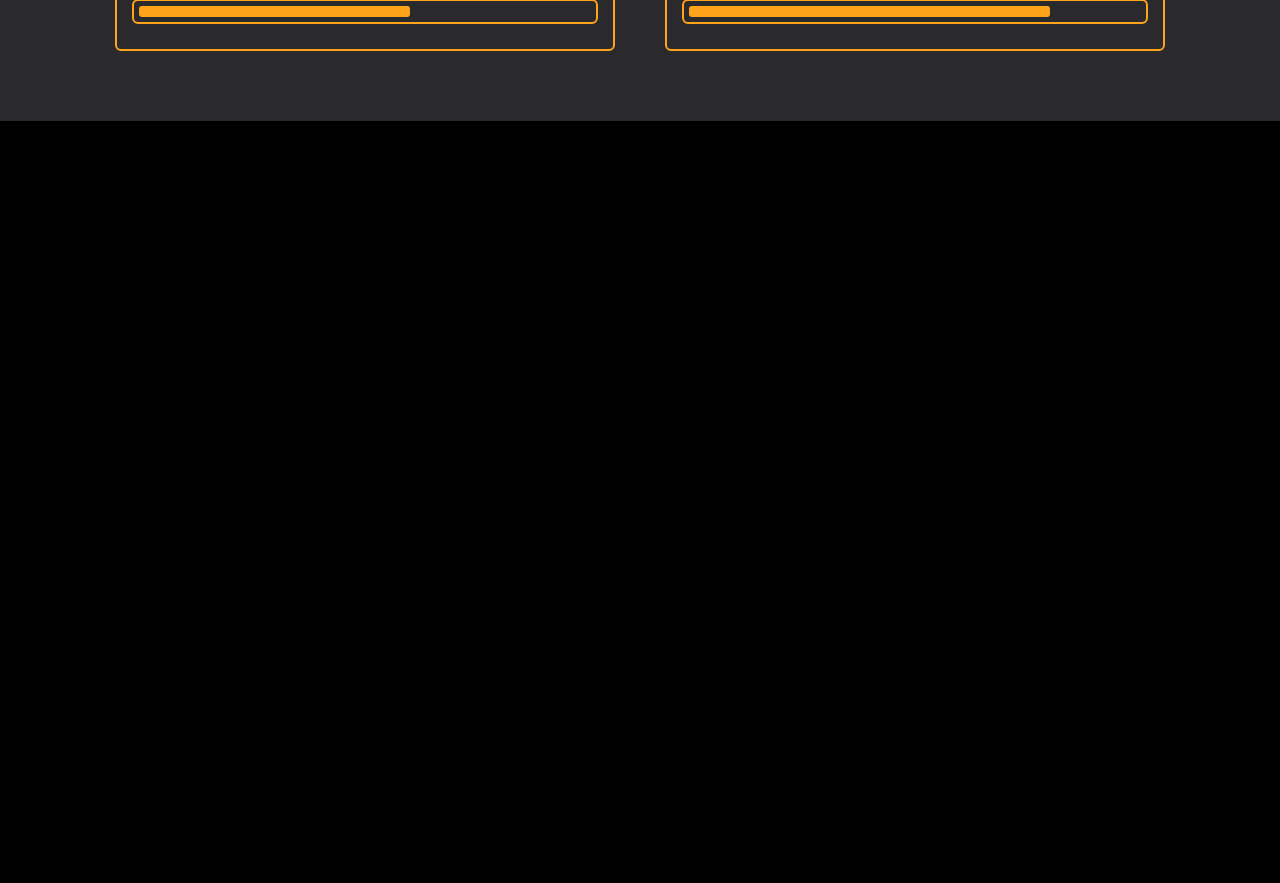
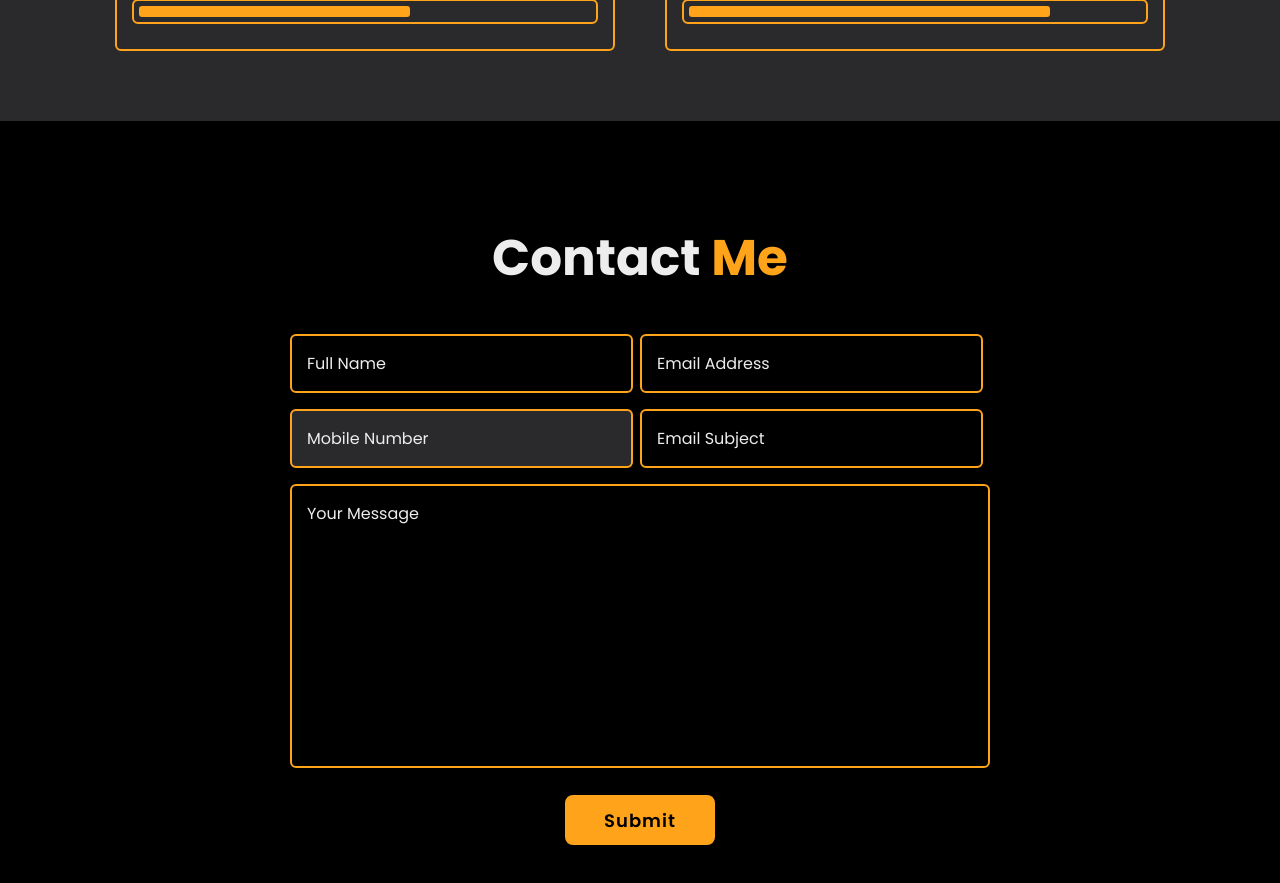
Before and after one commit to AlexanderHanziuk/pet_angular_strapi, an Angular app: page / in a window 1280 px wide. Shown: the part 4280-5163 px from the top of the page. Before the commit the page ends 4401 px from the top, so only its background shows below. Built offline with nearby package versions, Linux system fonts and the light colour scheme.

Commit message:
create contact component

```diff
--- a/src/app/app.component.html
+++ b/src/app/app.component.html
@@ -3,3 +3,4 @@
 <app-about></app-about>
 <app-education></app-education>
 <app-skills></app-skills>
+<app-contact></app-contact>
--- a/src/app/app.component.ts
+++ b/src/app/app.component.ts
@@ -5,6 +5,7 @@ import { HomeComponent } from './pages/components/home/home.component';
 import { AboutComponent } from './pages/components/about/about.component';
 import { EducationComponent } from './pages/components/education/education.component';
 import { SkillsComponent } from './pages/components/skills/skills.component';
+import { ContactComponent } from './pages/components/contact/contact.component';
 
 @Component({
   selector: 'app-root',
@@ -16,6 +17,7 @@ import { SkillsComponent } from './pages/components/skills/skills.component';
     AboutComponent,
     EducationComponent,
     SkillsComponent,
+    ContactComponent,
   ],
   templateUrl: './app.component.html',
   styleUrl: './app.component.scss',
--- a/src/app/pages/components/contact/contact.component.html
+++ b/src/app/pages/components/contact/contact.component.html
@@ -1 +1,58 @@
-<p>contact works!</p>
+<section class="contact" id="contact">
+  <h2 class="heading">
+    Contact <span>Me</span><span class="animate scroll" style="--i: 1"></span>
+  </h2>
+  <div class="modal" id="modal">
+    <div class="modal-box" id="modalBox">
+      <h2 class="heading" id="modalTitle">Success!</h2>
+      <p id="status">Some text</p>
+      <button type="button" class="closeModal">Close</button>
+    </div>
+  </div>
+  <form id="form">
+    <div class="input-box">
+      <div class="input-field">
+        <input type="text" name="name" placeholder="Full Name" required />
+        <span class="focus"></span>
+      </div>
+      <div class="input-field">
+        <input type="email" name="email" placeholder="Email Address" required />
+        <span class="focus"></span>
+      </div>
+      <span class="animate scroll" style="--i: 3"></span>
+    </div>
+    <div class="input-box">
+      <div class="input-field">
+        <input type="tel" name="mobile" placeholder="Mobile Number" />
+        <span class="focus"></span>
+      </div>
+      <div class="input-field">
+        <input
+          type="text"
+          name="subject"
+          id="emailSubject"
+          placeholder="Email Subject"
+          required
+        />
+        <span class="focus"></span>
+      </div>
+      <span class="animate scroll" style="--i: 5"></span>
+    </div>
+    <div class="textarea-field">
+      <textarea
+        name="message"
+        id="message"
+        cols="30"
+        rows="10"
+        placeholder="Your Message"
+        required
+      ></textarea>
+      <span class="focus"></span>
+      <span class="animate scroll" style="--i: 7"></span>
+    </div>
+    <div class="btn-box btns">
+      <button type="submit" class="btn">Submit</button>
+      <span class="animate scroll" style="--i: 9"></span>
+    </div>
+  </form>
+</section>
--- a/src/app/pages/components/contact/contact.component.scss
+++ b/src/app/pages/components/contact/contact.component.scss
@@ -0,0 +1,169 @@
+.contact {
+  min-height: auto;
+  padding-bottom: 7rem;
+}
+
+.contact h2 {
+  display: inline-block;
+  left: 50%;
+  transform: translateX(-50%);
+}
+
+.contact form {
+  max-width: 70rem;
+  margin: 0 auto;
+  text-align: center;
+}
+
+.contact form .input-box {
+  position: relative;
+  display: flex;
+  justify-content: space-between;
+  flex-wrap: wrap;
+}
+
+.contact form .input-box .input-field {
+  position: relative;
+  width: 49%;
+  margin: 0.8rem 0;
+}
+
+.contact form .input-box .input-field input,
+.contact form .textarea-field textarea {
+  width: 100%;
+  height: 100%;
+  padding: 1.5rem;
+  font-size: 1.6rem;
+  color: var(--text-color);
+  background: transparent;
+  border-radius: 0.6rem;
+  border: 0.2rem solid var(--main-color);
+}
+
+.contact form .input-box .input-field input::placeholder,
+.contact form .textarea-field textarea::placeholder {
+  color: var(--text-color);
+}
+
+.contact form .focus {
+  position: absolute;
+  top: 0;
+  left: 0;
+  width: 0;
+  height: 100%;
+  background: var(--second-bg-color);
+  border-radius: 0.6rem;
+  z-index: -1;
+  transition: 500ms;
+}
+
+.contact form .input-box .input-field input:focus ~ .focus,
+.contact form .input-box .input-field input:valid ~ .focus,
+.contact form .textarea-field textarea:focus ~ .focus,
+.contact form .textarea-field textarea:valid ~ .focus {
+  width: 100%;
+}
+
+.contact form .textarea-field {
+  position: relative;
+  margin: 0.8rem 0 2.7rem;
+  display: flex;
+}
+
+.contact form .textarea-field textarea {
+  resize: none;
+}
+
+.contact form .btn-box.btns {
+  width: 100%;
+  display: flex;
+  justify-content: center;
+}
+
+.contact form .btn-box.btns .btn:hover {
+  background: var(--bg-color);
+}
+
+.modal {
+  position: fixed;
+  left: 0;
+  top: 0;
+  width: 100vw;
+  height: 100vh;
+  z-index: 110;
+  background: rgba(0, 0, 0, 0.6);
+  display: grid;
+  align-items: center;
+  justify-content: center;
+  overflow-y: auto;
+  visibility: hidden;
+  opacity: 0;
+  transition: opacity 400ms, visibility 400ms;
+}
+
+.modal.open {
+  visibility: visible;
+  opacity: 1;
+}
+
+.modal-box {
+  max-width: 500px;
+  padding: 30px;
+  z-index: 1;
+  margin: 30px 15px;
+  background-color: var(--main-color);
+  border-radius: 0.6rem;
+  box-shadow: 8px 8px 21px 4px rgba(34, 60, 80, 0.18) inset;
+  transform: scale(0);
+  transition: transform 800ms;
+}
+
+.modal-box p {
+  font-size: 1.6rem;
+  text-align: center;
+}
+
+.closeModal {
+  position: relative;
+  display: inline-flex;
+  justify-content: center;
+  align-items: center;
+  width: 15rem;
+  height: 100%;
+  margin: 30px 30%;
+  background: var(--bg-color);
+  border: 0.2rem solid var(--main-color);
+  border-radius: 0.8rem;
+  font-size: 1.8rem;
+  font-weight: 600;
+  letter-spacing: 0.1rem;
+  color: var(--main-color);
+  z-index: 1;
+  overflow: hidden;
+  transition: 500ms;
+  cursor: pointer;
+}
+
+.closeModal:hover {
+  color: var(--bg-color);
+}
+
+.closeModal::before {
+  content: "";
+  position: absolute;
+  top: 0;
+  left: 0;
+  width: 0;
+  height: 100%;
+  background: linear-gradient(var(--bg-color), #ff0000);
+  z-index: -1;
+  transition: 500ms;
+}
+
+.closeModal:hover::before {
+  width: 100%;
+}
+
+.modal.open .modal-box {
+  transform: scale(1);
+}
--- a/src/app/pages/components/contact/contact.component.ts
+++ b/src/app/pages/components/contact/contact.component.ts
@@ -1,12 +1,11 @@
-import { Component } from '@angular/core';
+import { ChangeDetectionStrategy, Component } from '@angular/core';
 
 @Component({
   selector: 'app-contact',
   standalone: true,
   imports: [],
   templateUrl: './contact.component.html',
-  styleUrl: './contact.component.scss'
+  styleUrl: './contact.component.scss',
+  changeDetection: ChangeDetectionStrategy.OnPush,
 })
-export class ContactComponent {
-
-}
+export class ContactComponent {}
```
